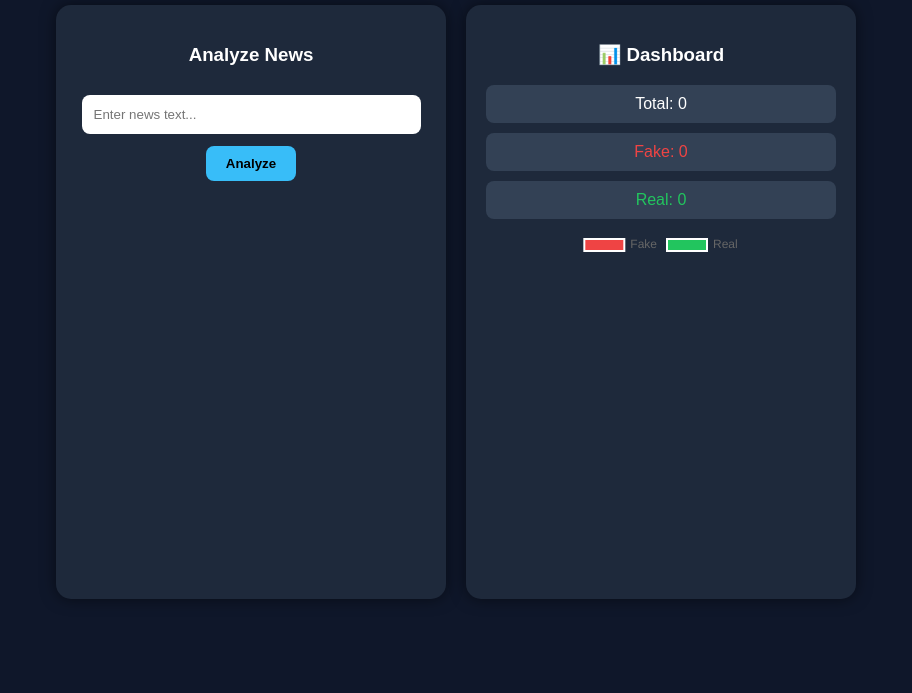
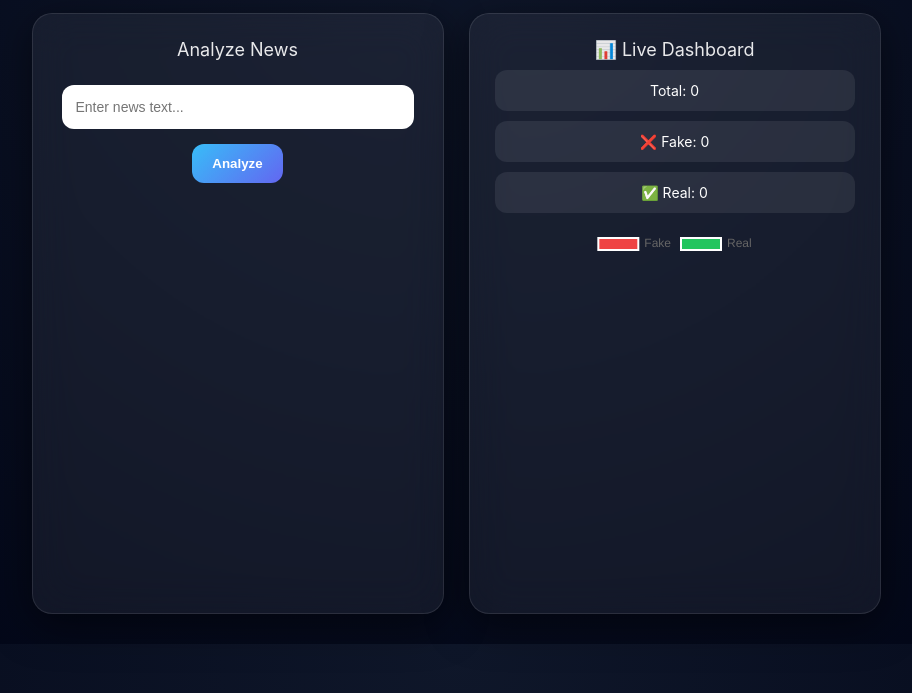
Before and after one commit to asad-449/fake-news-project, a website: page index.html in a window 1280 px wide. Shown: the part 107-800 px from the top of the page, without its empty margins (184-1096 px from the left). Drawn offline with nearby package versions, Linux system fonts and the light colour scheme.

Commit message:
Add files via upload

```diff
--- a/index.html
+++ b/index.html
@@ -1,100 +1,125 @@
 <!DOCTYPE html>
 <html>
 <head>
-  <title>AI Fake News Detector Pro</title>
+  <title>AI News Detector Pro</title>
 
   <script src="https://cdn.jsdelivr.net/npm/chart.js"></script>
 
   <style>
     body {
-      font-family: Arial;
-      background: #0f172a;
+      margin: 0;
+      font-family: -apple-system, BlinkMacSystemFont, "Segoe UI", Roboto;
+      background: radial-gradient(circle at top, #0f172a, #020617);
       color: white;
       text-align: center;
-      padding: 25px;
+      padding: 30px;
     }
 
     h1 {
-      margin-bottom: 20px;
+      font-weight: 600;
+      margin-bottom: 30px;
+      letter-spacing: 1px;
     }
 
     .container {
       display: flex;
-      gap: 20px;
       justify-content: center;
+      gap: 25px;
       flex-wrap: wrap;
     }
 
-    .box {
-      background: #1e293b;
-      padding: 20px;
-      border-radius: 15px;
-      width: 350px;
-      box-shadow: 0 0 15px rgba(0,0,0,0.5);
+    .glass {
+      background: rgba(255, 255, 255, 0.06);
+      border: 1px solid rgba(255,255,255,0.1);
+      backdrop-filter: blur(20px);
+      border-radius: 20px;
+      padding: 25px;
+      width: 360px;
+      box-shadow: 0 10px 40px rgba(0,0,0,0.5);
+      transition: 0.3s;
+    }
+
+    .glass:hover {
+      transform: translateY(-5px);
     }
 
     input {
       width: 90%;
-      padding: 12px;
-      border-radius: 8px;
+      padding: 14px;
+      border-radius: 12px;
       border: none;
-      margin-top: 10px;
+      outline: none;
+      margin-top: 15px;
+      font-size: 14px;
     }
 
     button {
-      margin-top: 12px;
-      padding: 10px 20px;
+      margin-top: 15px;
+      padding: 12px 20px;
       border: none;
-      background: #38bdf8;
-      border-radius: 8px;
-      font-weight: bold;
+      border-radius: 12px;
+      background: linear-gradient(135deg, #38bdf8, #6366f1);
+      color: white;
+      font-weight: 600;
       cursor: pointer;
+      transition: 0.3s;
     }
 
     button:hover {
-      background: #0ea5e9;
+      transform: scale(1.05);
     }
 
     #result {
+      margin-top: 20px;
+      font-size: 15px;
+      line-height: 1.5;
+    }
+
+    .stat {
+      background: rgba(255,255,255,0.08);
+      padding: 12px;
+      border-radius: 12px;
+      margin: 10px 0;
+      font-size: 14px;
+    }
+
+    canvas {
       margin-top: 15px;
     }
 
-    .stat {
-      background: #334155;
-      padding: 10px;
-      margin: 10px 0;
-      border-radius: 8px;
+    .title {
+      font-size: 18px;
+      margin-bottom: 10px;
+      opacity: 0.9;
     }
-
-    .fake { color: #ef4444; }
-    .real { color: #22c55e; }
-
   </style>
 </head>
 
 <body>
 
-<h1>🤖 AI Fake News Detector Pro</h1>
+<h1>🍎 AI News Detector Pro</h1>
 
 <div class="container">
 
-  <!-- INPUT -->
-  <div class="box">
-    <h3>Analyze News</h3>
+  <!-- INPUT CARD -->
+  <div class="glass">
+    <div class="title">Analyze News</div>
+
     <input type="text" id="newsInput" placeholder="Enter news text...">
+
     <br>
     <button onclick="checkNews()">Analyze</button>
 
     <div id="result"></div>
   </div>
 
-  <!-- DASHBOARD -->
-  <div class="box">
-    <h3>📊 Dashboard</h3>
+  <!-- DASHBOARD CARD -->
+  <div class="glass">
+    <div class="title">📊 Live Dashboard</div>
 
     <div class="stat">Total: <span id="total">0</span></div>
-    <div class="stat fake">Fake: <span id="fake">0</span></div>
-    <div class="stat real">Real: <span id="real">0</span></div>
+    <div class="stat">❌ Fake: <span id="fake">0</span></div>
+    <div class="stat">✅ Real: <span id="real">0</span></div>
 
     <canvas id="myChart"></canvas>
   </div>
```
